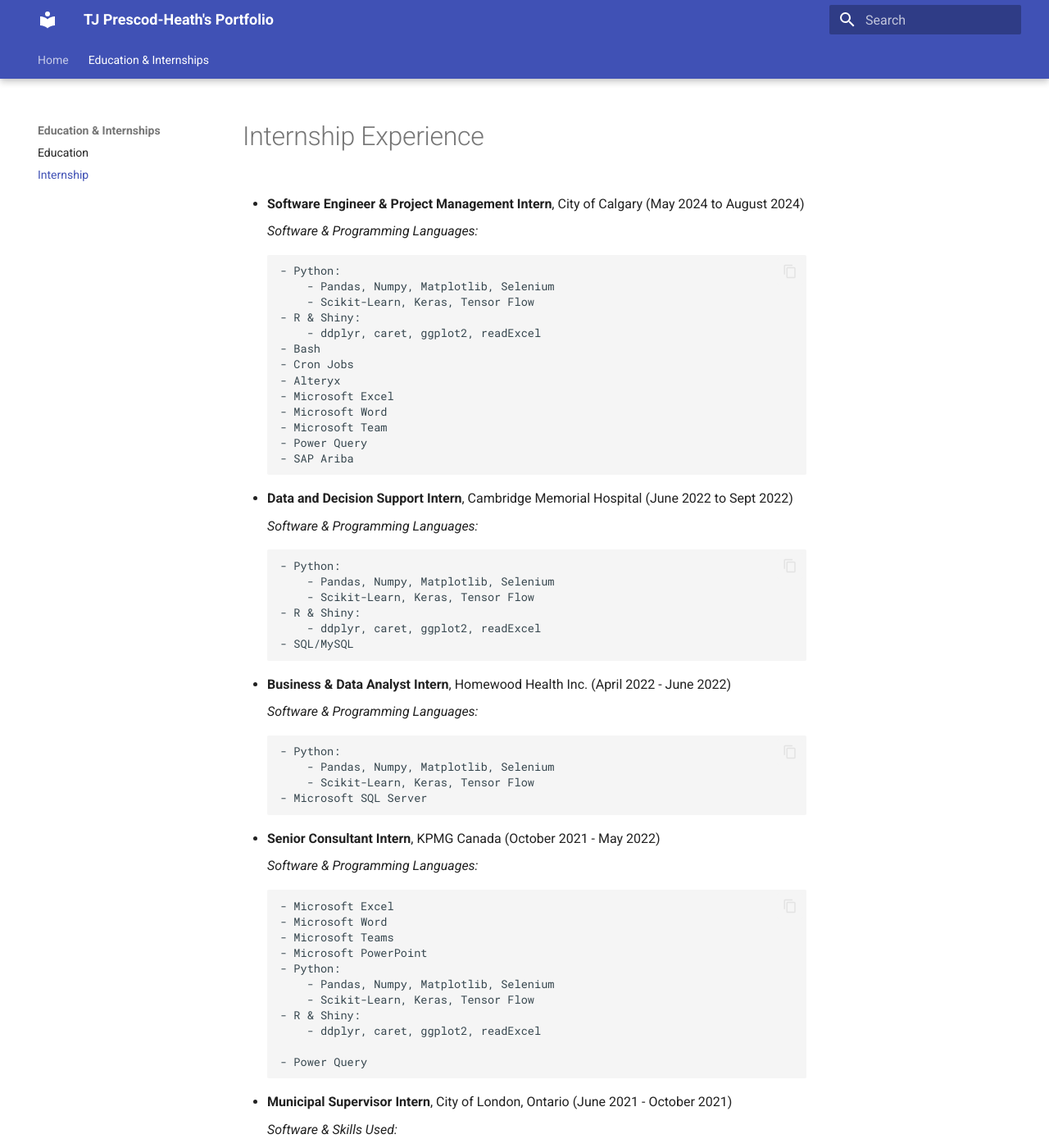
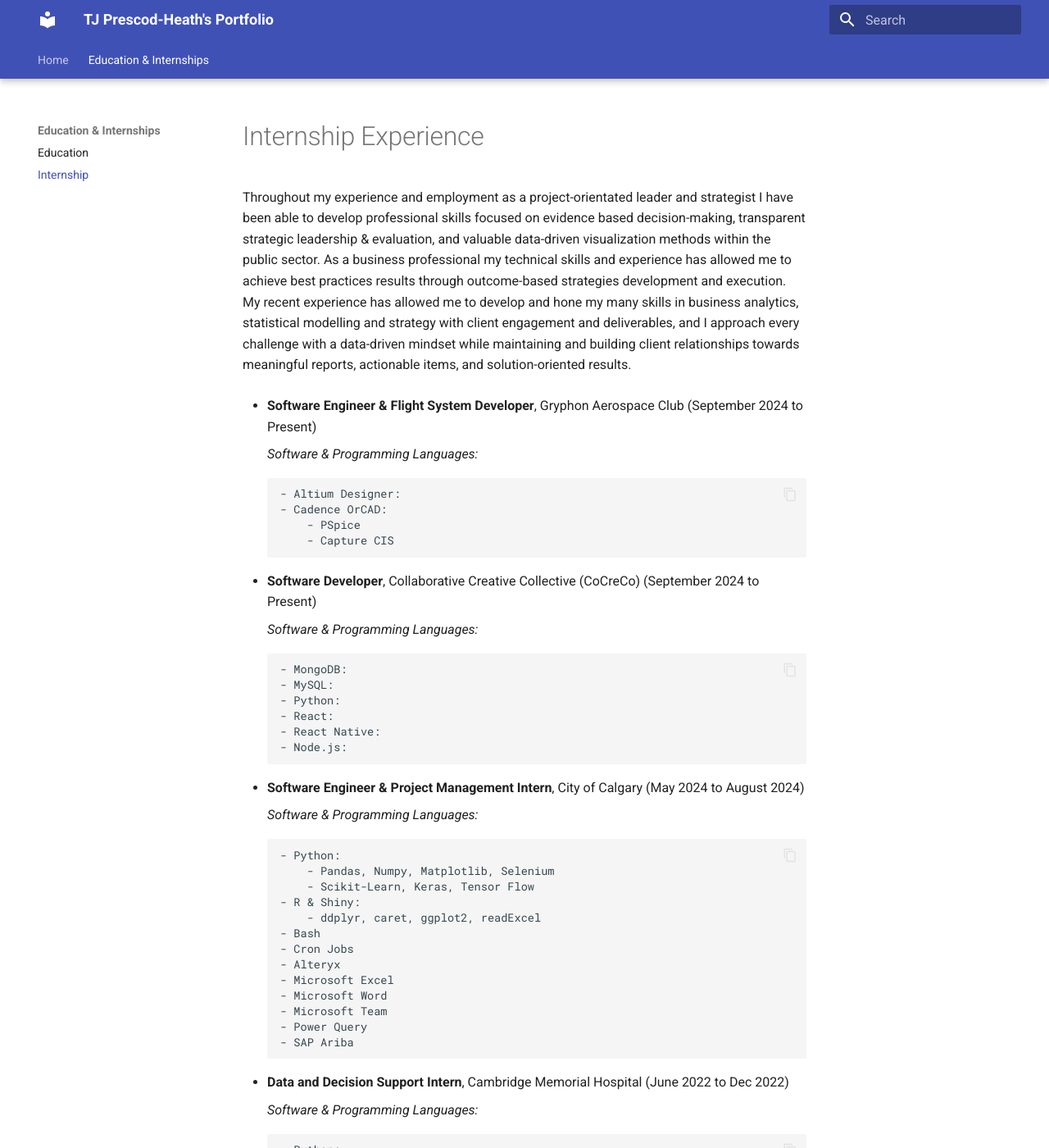
Before and after one commit to TevHeath/tevheath.github.io, an MkDocs documentation site: the page built from docs/education/internships.md, in a window 1280 px wide and 1400 px high. Shown: the whole window at 82% size. Built offline with MkDocs 1.6.1 and Material for MkDocs 9.7.7, drawn with Linux system fonts in a browser that asks for light colours.

Commit message:
Improvement to the education section

```diff
--- a/docs/education/internships.md
+++ b/docs/education/internships.md
@@ -1,4 +1,29 @@
 # Internship Experience
+
+Throughout my experience and employment as a project-orientated leader and strategist I have been able to develop professional skills focused on evidence based decision-making, transparent strategic leadership & evaluation, and valuable data-driven visualization methods within the public sector. As a business professional my technical skills and experience has allowed me to achieve best practices results through outcome-based strategies development and execution. My recent experience has allowed me to develop and hone my many skills in business analytics, statistical modelling and strategy with client engagement and deliverables, and I approach every challenge with a data-driven mindset while maintaining and building client relationships towards meaningful reports, actionable items, and solution-oriented results.
+
+
+- **Software Engineer & Flight System Developer**, Gryphon Aerospace Club (September 2024 to Present)
+
+    _Software & Programming Languages:_
+
+        - Altium Designer:
+        - Cadence OrCAD:
+            - PSpice
+            - Capture CIS
+
+- **Software Developer**, Collaborative Creative Collective (CoCreCo) (September 2024 to Present)
+
+    _Software & Programming Languages:_
+
+        - MongoDB:
+        - MySQL:
+        - Python:
+        - React:
+        - React Native:
+        - Node.js:
+
+
 
 - **Software Engineer & Project Management Intern**, City of Calgary (May 2024 to August 2024)
 
@@ -35,7 +60,7 @@
 
 
 
-- **Data and Decision Support Intern**, Cambridge Memorial Hospital (June 2022 to Sept 2022)
+- **Data and Decision Support Intern**, Cambridge Memorial Hospital (June 2022 to Dec 2022)
 
     _Software & Programming Languages:_
 
```
Also changed, not shown: docs/education/education.md (+16 -1 lines).
